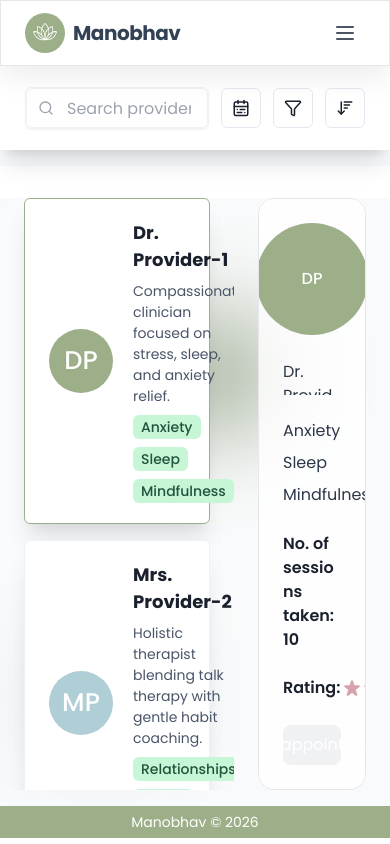
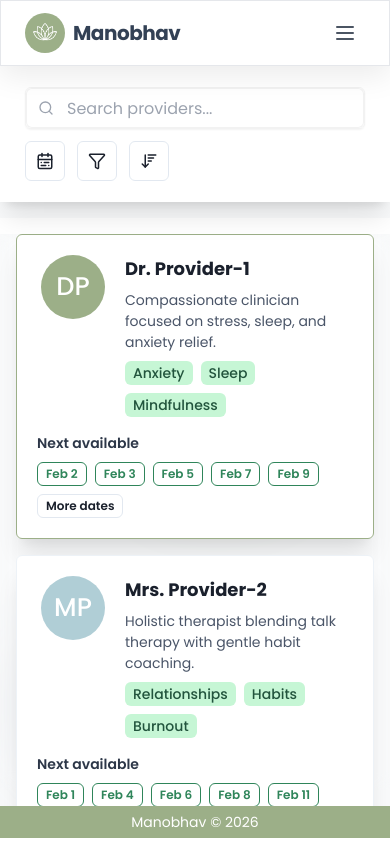
Before and after one commit to Shashank-Shukla/Manobhav, a React (Vite) app in the folder Frontend/manobhav-ui/: page /providers in a window 390 px wide. Built offline with nearby package versions, Linux system fonts and the light colour scheme.

Commit message:
Fixed provider's view on mobile

```diff
--- a/Frontend/manobhav-ui/src/pages/ProvidersPage.tsx
+++ b/Frontend/manobhav-ui/src/pages/ProvidersPage.tsx
@@ -27,6 +27,7 @@ import {
   Stack,
   Tag,
   Text,
+  useBreakpointValue,
   VStack,
 } from '@chakra-ui/react';
 import { CalendarRange, Filter, Search, SortDesc } from 'lucide-react';
@@ -62,6 +63,7 @@ type Provider = {
 const defaultThemeColors = [theme.colors.sage.DEFAULT, theme.colors.powderBlue.DEFAULT, theme.colors.dustyRose.DEFAULT];
 
 export function ProvidersPage({ onBackHome: _onBackHome, onBook }: ProvidersPageProps) {
+  const isMobile = useBreakpointValue({ base: true, lg: false }) ?? false;
   const [search, setSearch] = useState('');
   const todayIso = useMemo(() => new Date().toISOString().split('T')[0], []);
   const [dateFrom, setDateFrom] = useState('');
@@ -73,6 +75,7 @@ export function ProvidersPage({ onBackHome: _onBackHome, onBook }: ProvidersPage
   const [selectedDateIso, setSelectedDateIso] = useState<string>('');
   const [showCalendar, setShowCalendar] = useState(false);
   const [tempCalendarIso, setTempCalendarIso] = useState<string>('');
+  const [isMobileDetailsOpen, setIsMobileDetailsOpen] = useState(false);
   const [blobs] = useState(() => {
     const darkPalette = [
       theme.colors.sage.dark,
@@ -144,212 +147,28 @@ export function ProvidersPage({ onBackHome: _onBackHome, onBook }: ProvidersPage
     return parts.join(' | ');
   }, [search, dateFrom, dateTo, filter, sort]);
 
-  return (
-    <div
-      className="flex flex-col text-[color:var(--text-color)] overflow-hidden h-screen"
-      style={{ height: 'calc(100vh - 4.5rem)' }}
-    >
-      {/* Query container */}
-      <div className="pb-4 px-0 w-full relative z-20 flex-none bg-[#F9FAFB]">
-        <div
-          className="bg-white/90 backdrop-blur-xl shadow-xl border border-white/60 px-6 py-5 space-y-4"
-        >
-          <Flex align="center" gap={3} wrap="wrap">
-            <InputGroup flex={1} maxW="70%" boxShadow="sm" border="1px solid rgba(0,0,0,0.05)" rounded="md">
-              <InputLeftElement pointerEvents="none">
-                <Search size={16} color="#9CA3AF" />
-              </InputLeftElement>
-              <Input
-                variant="outline"
-                placeholder="Search providers..."
-                value={search}
-                onChange={(e) => setSearch(e.target.value)}
-                bg="white"
-              />
-            </InputGroup>
+  const handleProviderSelect = (providerId: string) => {
+    setSelectedId(providerId);
+    if (isMobile) {
+      setIsMobileDetailsOpen(true);
+    }
+  };
 
-            <Popover placement="bottom-start">
-              <PopoverTrigger>
-                <IconButton aria-label="Date range" icon={<CalendarRange size={18} />} variant="outline" />
-              </PopoverTrigger>
-              <PopoverContent width="280px">
-                <PopoverArrow />
-                <PopoverCloseButton />
-                <PopoverHeader fontWeight="bold">Select range</PopoverHeader>
-                <PopoverBody>
-                  <Stack spacing={3}>
-                    <div className="flex flex-col gap-1">
-                      <Text fontSize="sm">From</Text>
-                      <Input
-                        type="date"
-                        min={todayIso}
-                        value={dateFrom}
-                        onChange={(e) => setDateFrom(e.target.value)}
-                      />
-                    </div>
-                    <div className="flex flex-col gap-1">
-                      <Text fontSize="sm">To</Text>
-                      <Input
-                        type="date"
-                        min={dateFrom || todayIso}
-                        value={dateTo}
-                        onChange={(e) => setDateTo(e.target.value)}
-                      />
-                    </div>
-                  </Stack>
-                </PopoverBody>
-                <PopoverFooter>
-                  <Button size="sm" variant="ghost" onClick={() => { setDateFrom(''); setDateTo(''); }}>
-                    Clear
-                  </Button>
-                </PopoverFooter>
-              </PopoverContent>
-            </Popover>
-
-            <Menu>
-              <MenuButton as={IconButton} aria-label="Filter" icon={<Filter size={18} />} variant="outline" />
-              <MenuList>
-                {['Any', 'Online', 'In-person', 'Female provider', 'Offers evenings'].map((f) => (
-                  <MenuItem key={f} onClick={() => setFilter(f)}>
-                    {f}
-                  </MenuItem>
-                ))}
-              </MenuList>
-            </Menu>
-
-            <Menu>
-              <MenuButton as={IconButton} aria-label="Sort" icon={<SortDesc size={18} />} variant="outline" />
-              <MenuList>
-                {['Availability', 'Experience', 'Hours', 'Date'].map((s) => (
-                  <MenuItem key={s} onClick={() => setSort(s)}>
-                    {s}
-                  </MenuItem>
-                ))}
-              </MenuList>
-            </Menu>
-          </Flex>
-
-          {summary && (
-            <Text fontSize="sm" color="gray.600">
-              {summary}
-            </Text>
-          )}
-        </div>
-      </div>
-
-      {/* Populate container */}
-      <div className="relative flex flex-1 gap-6 mt-8 px-0 overflow-hidden pb-4 z-10 min-h-0 bg-[#F9FAFB]">
-        {/* background blobs */}
-        {blobs.map((b, idx) => (
-          <div
-            key={idx}
-            className="absolute rounded-full opacity-80 blur-[3em]"
-            style={{
-              top: b.top,
-              left: b.left,
-              width: b.size,
-              height: b.size,
-              background: b.color,
-            }}
-          />
-        ))}
-
-        <Box
-          width="60vw"
-          className="overflow-auto px-6 backdrop-blur-[8px] h-full min-h-0"
-          sx={{ scrollbarWidth: 'thin' }}
-        >
-          {/* Providers List */}
-          <VStack align="stretch" spacing={4}>
-            {filteredProviders.map((p) => (
-              <Card
-                key={p.id}
-                variant="outline"
-                borderColor={selected?.id === p.id ? '#9CAF88' : 'gray.100'}
-                boxShadow="xl"
-                bg="white"
-                cursor="pointer"
-                onClick={() => setSelectedId(p.id)}
-              >
-                <CardBody>
-                  <Flex gap={4} align="stretch">
-                    <Flex align="center" justify="center" minW="72px">
-                      <Avatar name={p.name} bg={p.avatarColor} color="white" size="lg" />
-                    </Flex>
-
-                    <Flex direction="column" flex={1} gap={2}>
-                      <CardHeader padding={0}>
-                        <Text fontSize="lg" fontWeight="bold" color="gray.800">
-                          {p.name}
-                        </Text>
-                      </CardHeader>
-                      <Text fontSize="sm" color="gray.600">
-                        {p.summary}
-                      </Text>
-                      <HStack spacing={2} flexWrap="wrap">
-                        {p.specializations.map((spec) => (
-                          <Tag key={spec} colorScheme="green" variant="subtle">
-                            {spec}
-                          </Tag>
-                        ))}
-                      </HStack>
-                    </Flex>
-
-                    <VStack align="flex-start" spacing={2} minW="150px">
-                      <Text fontSize="sm" fontWeight="semibold" color="gray.700">
-                        Next available
-                      </Text>
-                      <Flex gap={2} wrap="wrap">
-                        {p.nextDates.slice(0, 10).map((d) => (
-                          <Button
-                            key={d.iso}
-                            size="xs"
-                            variant="outline"
-                            colorScheme="green"
-                            onClick={() => {
-                              setSelectedDateLabel(d.display);
-                              setSelectedDateIso(d.iso);
-                              setShowCalendar(false);
-                            }}
-                          >
-                            {d.display}
-                          </Button>
-                        ))}
-                      </Flex>
-                      <Flex justify="flex-end" w="100%">
-                        <Button
-                          size="xs"
-                          variant="outline"
-                          onClick={() => setShowCalendar(true)}
-                          className="transition-all duration-300 ease-in-out"
-                        >
-                          More dates
-                        </Button>
-                      </Flex>
-                    </VStack>
-                  </Flex>
-                </CardBody>
-              </Card>
-            ))}
-          </VStack>
-        </Box>
-
-        <Box
-          flex={1}
-          minH="18rem"
-          className="mr-6 bg-white/80 border border-gray-200 rounded-2xl backdrop-blur-[8px] h-full min-h-0 overflow-auto transition-all duration-700 ease-in-out"
-          style={{ padding: '1.5rem' }}
-        >
-          {/* Provider Details */}
+  const detailsContent = selected ? (
     <MUIThemeProvider theme={muiCalendarTheme}>
       <LocalizationProvider dateAdapter={AdapterDayjs}>
-              {selected && !showCalendar && (
+        {!showCalendar && (
           <VStack align="stretch" spacing={3} className="h-full transition-all duration-700 ease-in-out">
             <Flex justify="center">
               <Avatar name={selected.name} bg={selected.avatarColor} color="white" boxSize="7rem" />
             </Flex>
             <Box h="1rem" />
-                  <Text fontSize="md" color="gray.700" className="overflow-auto" style={{ maxHeight: '8rem' }}>
+            <Text
+              fontSize="md"
+              color="gray.700"
+              overflowY={{ base: 'visible', lg: 'auto' }}
+              maxH={{ base: 'none', lg: '8rem' }}
+            >
               {selected.longDescription}
             </Text>
             <Box h="3px" />
@@ -401,7 +220,7 @@ export function ProvidersPage({ onBackHome: _onBackHome, onBook }: ProvidersPage
             </Button>
           </VStack>
         )}
-              {selected && showCalendar && (
+        {showCalendar && (
           <VStack align="stretch" spacing={3} className="transition-all duration-700 ease-in-out items-center">
             <Text fontSize="lg" fontWeight="bold" color={theme.colors.textMain} textAlign="center">
               Choose a date
@@ -494,7 +313,7 @@ export function ProvidersPage({ onBackHome: _onBackHome, onBook }: ProvidersPage
                 }}
               />
             </Box>
-                  <HStack spacing={3} justify="center" pt={2}>
+            <HStack spacing={3} justify="center" pt={2} flexWrap="wrap">
               <Button
                 px="1.25em"
                 py="0.5em"
@@ -529,7 +348,244 @@ export function ProvidersPage({ onBackHome: _onBackHome, onBook }: ProvidersPage
         )}
       </LocalizationProvider>
     </MUIThemeProvider>
+  ) : null;
+
+  return (
+    <div
+      className="flex flex-col text-[color:var(--text-color)] overflow-hidden h-screen"
+      style={{ height: 'calc(100vh - 4.5rem)' }}
+    >
+      {/* Query container */}
+      <div className="pb-4 px-0 w-full relative z-20 flex-none bg-[#F9FAFB]">
+        <div
+          className="bg-white/90 backdrop-blur-xl shadow-xl border border-white/60 px-6 py-5 space-y-4"
+        >
+          <Flex align="center" gap={3} wrap="wrap">
+            <InputGroup
+              flex={{ base: '1 1 100%', md: 1 }}
+              maxW={{ base: '100%', md: '70%' }}
+              boxShadow="sm"
+              border="1px solid rgba(0,0,0,0.05)"
+              rounded="md"
+            >
+              <InputLeftElement pointerEvents="none">
+                <Search size={16} color="#9CA3AF" />
+              </InputLeftElement>
+              <Input
+                variant="outline"
+                placeholder="Search providers..."
+                value={search}
+                onChange={(e) => setSearch(e.target.value)}
+                bg="white"
+              />
+            </InputGroup>
+
+            <Popover placement="bottom-start">
+              <PopoverTrigger>
+                <IconButton aria-label="Date range" icon={<CalendarRange size={18} />} variant="outline" />
+              </PopoverTrigger>
+              <PopoverContent width="280px">
+                <PopoverArrow />
+                <PopoverCloseButton />
+                <PopoverHeader fontWeight="bold">Select range</PopoverHeader>
+                <PopoverBody>
+                  <Stack spacing={3}>
+                    <div className="flex flex-col gap-1">
+                      <Text fontSize="sm">From</Text>
+                      <Input
+                        type="date"
+                        min={todayIso}
+                        value={dateFrom}
+                        onChange={(e) => setDateFrom(e.target.value)}
+                      />
+                    </div>
+                    <div className="flex flex-col gap-1">
+                      <Text fontSize="sm">To</Text>
+                      <Input
+                        type="date"
+                        min={dateFrom || todayIso}
+                        value={dateTo}
+                        onChange={(e) => setDateTo(e.target.value)}
+                      />
+                    </div>
+                  </Stack>
+                </PopoverBody>
+                <PopoverFooter>
+                  <Button size="sm" variant="ghost" onClick={() => { setDateFrom(''); setDateTo(''); }}>
+                    Clear
+                  </Button>
+                </PopoverFooter>
+              </PopoverContent>
+            </Popover>
+
+            <Menu>
+              <MenuButton as={IconButton} aria-label="Filter" icon={<Filter size={18} />} variant="outline" />
+              <MenuList>
+                {['Any', 'Online', 'In-person', 'Female provider', 'Offers evenings'].map((f) => (
+                  <MenuItem key={f} onClick={() => setFilter(f)}>
+                    {f}
+                  </MenuItem>
+                ))}
+              </MenuList>
+            </Menu>
+
+            <Menu>
+              <MenuButton as={IconButton} aria-label="Sort" icon={<SortDesc size={18} />} variant="outline" />
+              <MenuList>
+                {['Availability', 'Experience', 'Hours', 'Date'].map((s) => (
+                  <MenuItem key={s} onClick={() => setSort(s)}>
+                    {s}
+                  </MenuItem>
+                ))}
+              </MenuList>
+            </Menu>
+          </Flex>
+
+          {summary && (
+            <Text fontSize="sm" color="gray.600">
+              {summary}
+            </Text>
+          )}
+        </div>
+      </div>
+
+      {/* Populate container */}
+      <div className="relative z-10 mt-4 flex min-h-0 flex-1 flex-col gap-4 overflow-x-hidden overflow-y-auto bg-[#F9FAFB] px-0 pb-4 lg:mt-8 lg:flex-row lg:gap-6 lg:overflow-hidden">
+        {/* background blobs */}
+        {blobs.map((b, idx) => (
+          <div
+            key={idx}
+            className="absolute rounded-full opacity-80 blur-[3em]"
+            style={{
+              top: b.top,
+              left: b.left,
+              width: b.size,
+              height: b.size,
+              background: b.color,
+            }}
+          />
+        ))}
+
+        <Box
+          width={{ base: '100%', lg: '60vw' }}
+          overflowY={{ base: 'visible', lg: 'auto' }}
+          className="min-h-0 px-4 backdrop-blur-[8px] md:px-6 lg:h-full"
+          sx={{ scrollbarWidth: 'thin' }}
+        >
+          {/* Providers List */}
+          <VStack align="stretch" spacing={4}>
+            {filteredProviders.map((p) => (
+              <Card
+                key={p.id}
+                variant="outline"
+                borderColor={selected?.id === p.id ? '#9CAF88' : 'gray.100'}
+                boxShadow="xl"
+                bg="white"
+                cursor="pointer"
+                onClick={() => handleProviderSelect(p.id)}
+              >
+                <CardBody>
+                  <Flex gap={4} align="stretch" direction={{ base: 'column', md: 'row' }}>
+                    <Flex gap={4} flex={1} align="flex-start">
+                      <Flex align="center" justify="center" minW="72px">
+                        <Avatar name={p.name} bg={p.avatarColor} color="white" size="lg" />
+                      </Flex>
+
+                      <Flex direction="column" flex={1} gap={2}>
+                        <CardHeader padding={0}>
+                          <Text fontSize="lg" fontWeight="bold" color="gray.800">
+                            {p.name}
+                          </Text>
+                        </CardHeader>
+                        <Text fontSize="sm" color="gray.600">
+                          {p.summary}
+                        </Text>
+                        <HStack spacing={2} flexWrap="wrap">
+                          {p.specializations.map((spec) => (
+                            <Tag key={spec} colorScheme="green" variant="subtle">
+                              {spec}
+                            </Tag>
+                          ))}
+                        </HStack>
+                      </Flex>
+                    </Flex>
+
+                    <VStack align="flex-start" spacing={2} minW={{ base: '100%', md: '150px' }}>
+                      <Text fontSize="sm" fontWeight="semibold" color="gray.700">
+                        Next available
+                      </Text>
+                      <Flex gap={2} wrap="wrap">
+                        {p.nextDates.slice(0, 10).map((d) => (
+                          <Button
+                            key={d.iso}
+                            size="xs"
+                            variant="outline"
+                            colorScheme="green"
+                            onClick={() => {
+                              setSelectedDateLabel(d.display);
+                              setSelectedDateIso(d.iso);
+                              setShowCalendar(false);
+                            }}
+                          >
+                            {d.display}
+                          </Button>
+                        ))}
+                      </Flex>
+                      <Flex justify={{ base: 'flex-start', md: 'flex-end' }} w="100%">
+                        <Button
+                          size="xs"
+                          variant="outline"
+                          onClick={() => setShowCalendar(true)}
+                          className="transition-all duration-300 ease-in-out"
+                        >
+                          More dates
+                        </Button>
+                      </Flex>
+                    </VStack>
+                  </Flex>
+                </CardBody>
+              </Card>
+            ))}
+          </VStack>
         </Box>
+
+        <Box
+          flex={1}
+          minH="18rem"
+          display={{ base: 'none', lg: 'block' }}
+          overflowY={{ base: 'visible', lg: 'auto' }}
+          className="mx-4 min-h-0 rounded-2xl border border-gray-200 bg-white/80 backdrop-blur-[8px] transition-all duration-700 ease-in-out md:mx-6 lg:mx-0 lg:mr-6 lg:h-full"
+          style={{ padding: '1.5rem' }}
+        >
+          {detailsContent}
+        </Box>
+      </div>
+
+      <div
+        className={`fixed inset-0 z-40 bg-black/35 transition-opacity duration-300 lg:hidden ${
+          isMobileDetailsOpen ? 'pointer-events-auto opacity-100' : 'pointer-events-none opacity-0'
+        }`}
+        onClick={() => setIsMobileDetailsOpen(false)}
+      >
+        <div
+          className={`absolute inset-x-0 bottom-0 max-h-[85vh] overflow-y-auto rounded-t-[1.75rem] border border-white/60 bg-white px-5 pb-6 pt-4 shadow-2xl transition-transform duration-300 ${
+            isMobileDetailsOpen ? 'translate-y-0' : 'translate-y-full'
+          }`}
+          onClick={(e) => e.stopPropagation()}
+        >
+          <Flex align="center" justify="space-between" mb={4}>
+            <Box className="mx-auto h-1.5 w-14 rounded-full bg-gray-300" />
+            <Button
+              size="sm"
+              variant="ghost"
+              className="!absolute right-3 top-3"
+              onClick={() => setIsMobileDetailsOpen(false)}
+            >
+              Close
+            </Button>
+          </Flex>
+          {detailsContent}
+        </div>
       </div>
 
       {/* Footer */}
```
Lines whose indentation alone changed are shown as unchanged.
